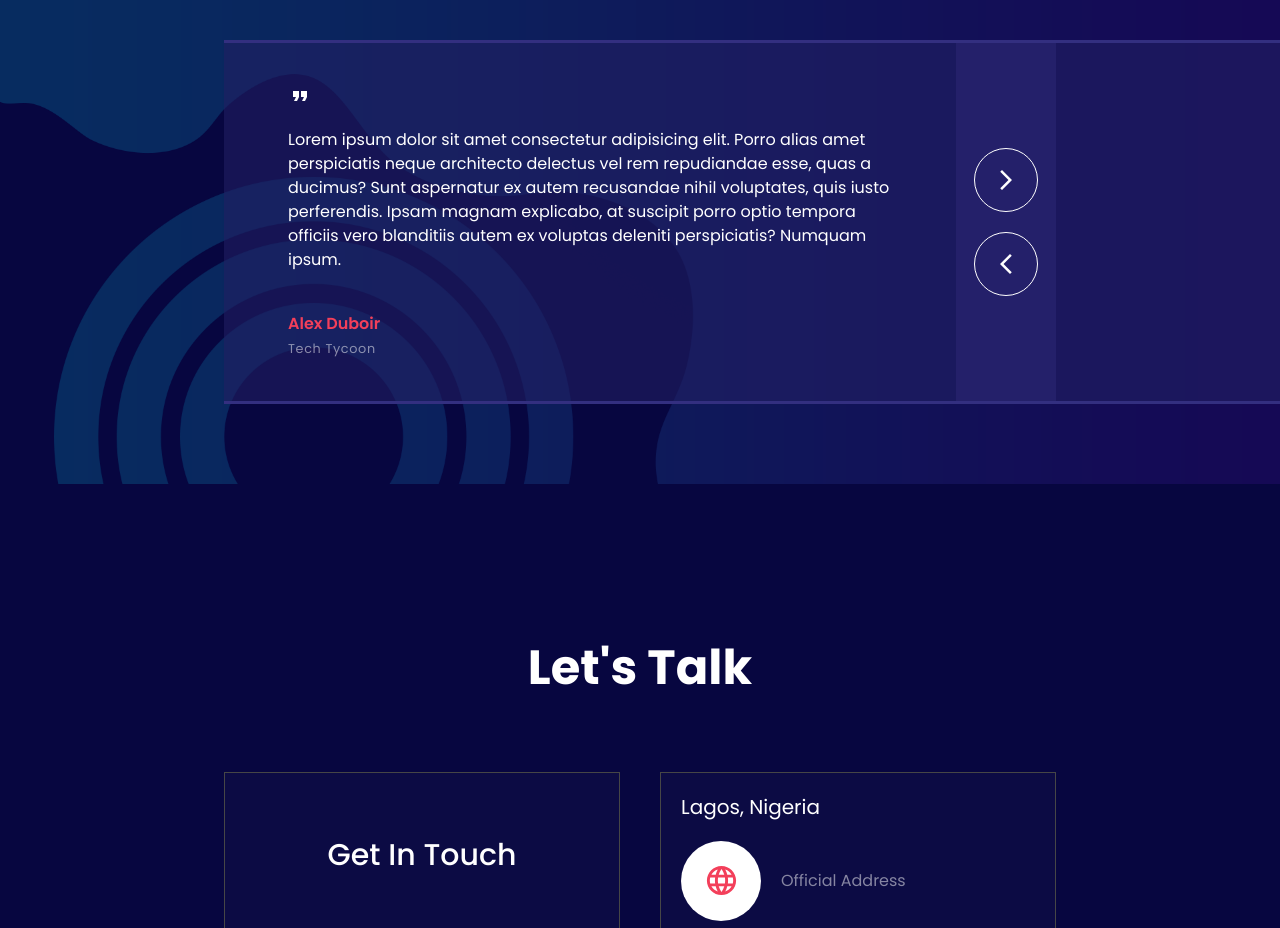
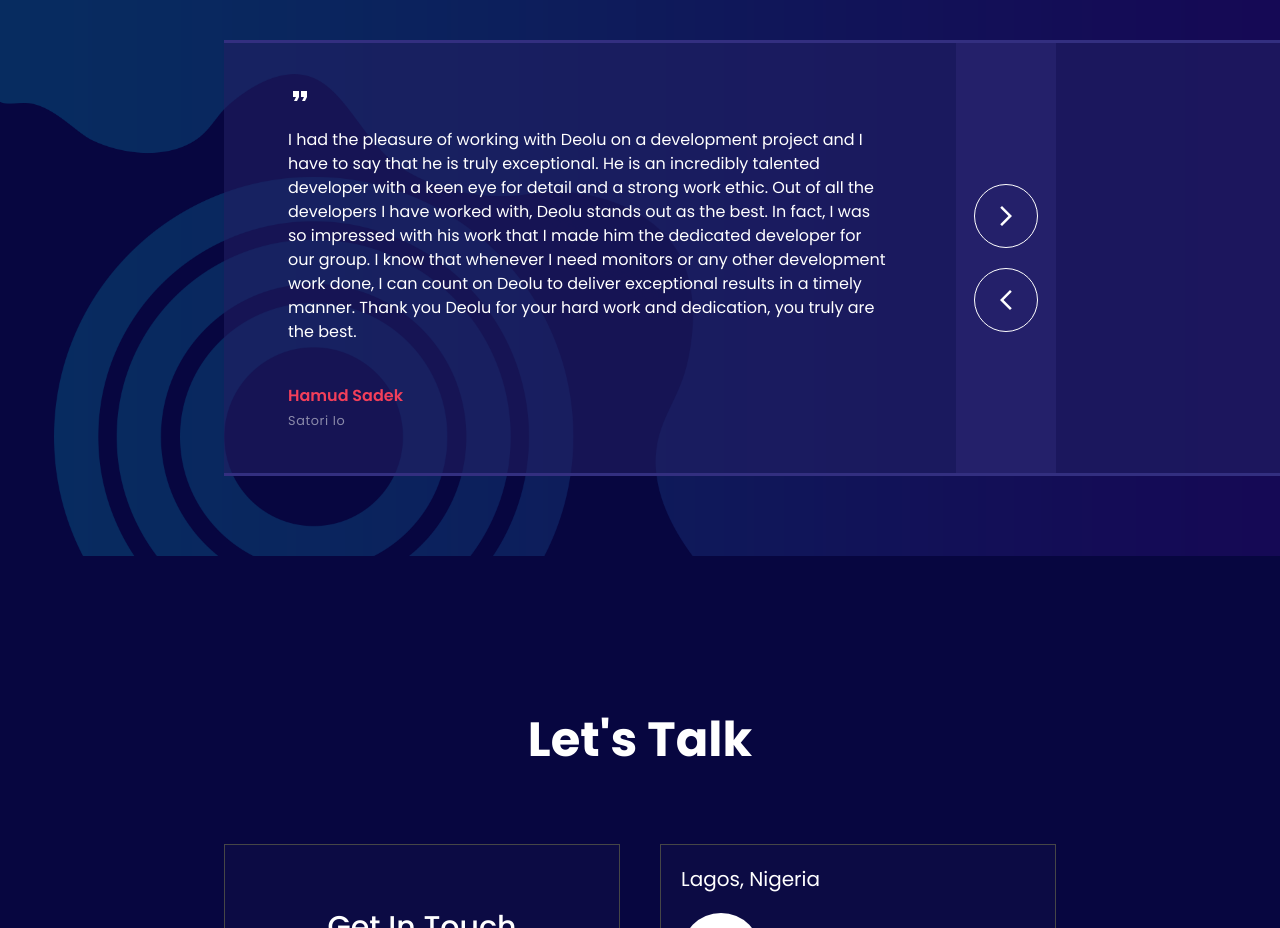
Before and after one commit to sudodeo/portfolio, a Next.js app: page / in a window 1280 px wide. Shown: the part 3240-4168 px from the top of the page. Built offline with nearby package versions, Linux system fonts and the light colour scheme.

Commit message:
chore: add testimonial

```diff
--- a/db.ts
+++ b/db.ts
@@ -35,10 +35,10 @@ const db: DB = {
   },
   testimonials: [
     {
-      name: "Alex Duboir",
+      name: "Hamud Sadek",
       comment:
-        "Lorem ipsum dolor sit amet consectetur adipisicing elit. Porro alias amet perspiciatis neque architecto delectus vel rem repudiandae esse, quas a ducimus? Sunt aspernatur ex autem recusandae nihil voluptates, quis iusto perferendis. Ipsam magnam explicabo, at suscipit porro optio tempora officiis vero blanditiis autem ex voluptas deleniti perspiciatis? Numquam ipsum.",
-      business: "Tech tycoon",
+        "I had the pleasure of working with Deolu on a development project and I have to say that he is truly exceptional. He is an incredibly talented developer with a keen eye for detail and a strong work ethic. Out of all the developers I have worked with, Deolu stands out as the best. In fact, I was so impressed with his work that I made him the dedicated developer for our group. I know that whenever I need monitors or any other development work done, I can count on Deolu to deliver exceptional results in a timely manner. Thank you Deolu for your hard work and dedication, you truly are the best.",
+      business: "Satori io",
     },
     {
       name: "Jane Doe",
```
